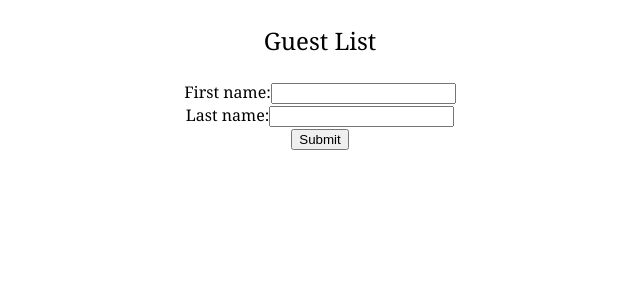
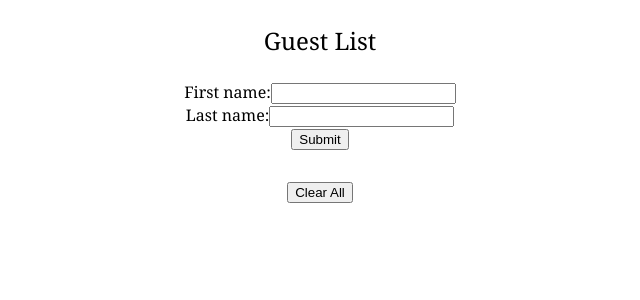
Before and after one commit to jgsheppa/react-guest-list-sept-2020, a React (Create React App) app: page / in a window 1280 px wide. Shown: the top 300 px of the page, without its empty margins (320-960 px from the left). Built offline with nearby package versions, Linux system fonts and the light colour scheme.

Commit message:
Add clear all button

```diff
--- a/src/App.js
+++ b/src/App.js
@@ -51,6 +51,9 @@ function App() {
     setListOfNamesArray(listAfterDeletion);
   }
 
+  function handleClearAll() {
+    setListOfNamesArray([]);
+  }
   return (
     <div>
       <Header></Header>
@@ -85,6 +88,7 @@ function App() {
             deleteGuest={deleteGuest}
           />
         </div>
+        <button onClick={handleClearAll}>Clear All</button>
       </div>
     </div>
   );
```
